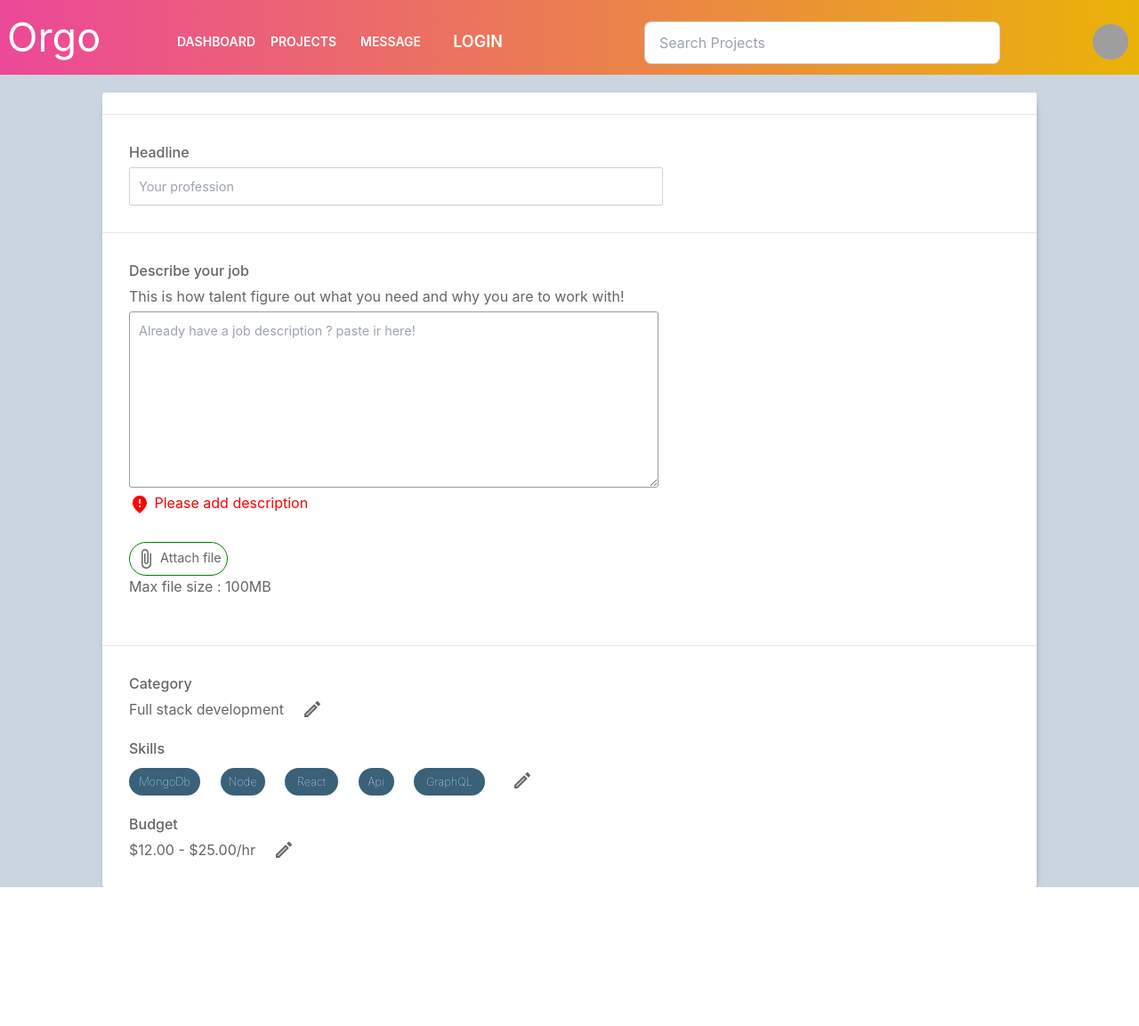
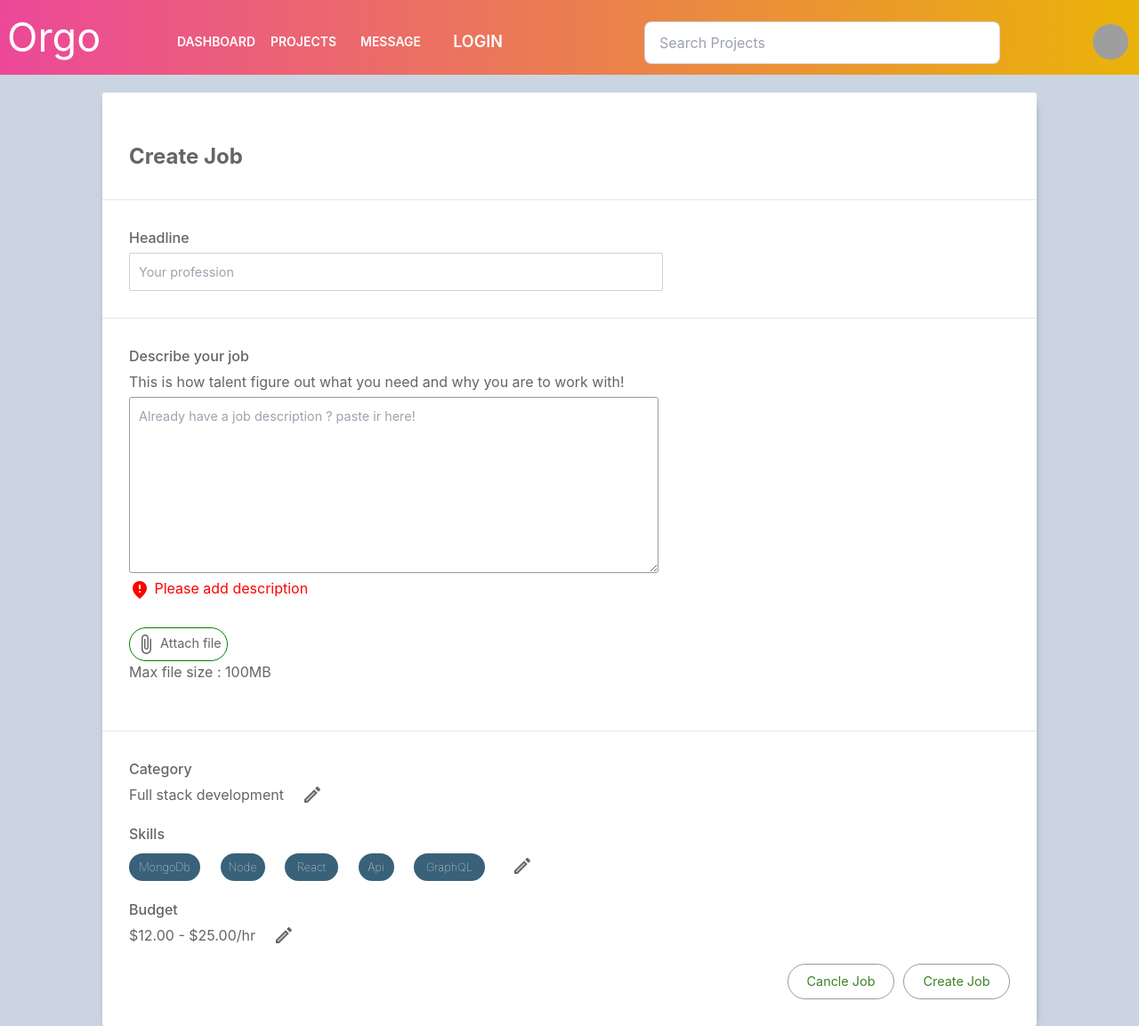
Before and after one commit to MuhammadKhan3/Orgo, a React (Create React App) app in the folder frontend/: page /createprofile in a window 1280 px wide. Shown: the whole page at 89% size. Before the commit the page ends 997 px from the top, so only its background shows below. Built offline with nearby package versions, Linux system fonts and the light colour scheme; grey boxes are pictures that could not be loaded.

Commit message:
create job page update 2

```diff
--- a/frontend/src/components/createProfile/CreateProfileCompo.jsx
+++ b/frontend/src/components/createProfile/CreateProfileCompo.jsx
@@ -1,6 +1,7 @@
 import React, { useState } from "react";
 import "../createProfile/create.css";
-import { TextareaAutosize } from "@mui/material";
+import {TextareaAutosize} from "@mui/material";
+import Button from "../button/Button";
 import FmdBadIcon from "@mui/icons-material/FmdBad";
 import FileUploader from "../FileUploader";
 import CreateTwoToneIcon from "@mui/icons-material/CreateTwoTone";
@@ -16,6 +17,7 @@ function CreateProfileCompo() {
   return (
     <div className="create-main-head">
       <br />
+      <h1 style={{fontSize:"1.5em", margin:"30px", fontWeight:"bold"}}>Create Job</h1>
       <hr />
       <div className="head-container1">
         <h3 style={{ fontSize: "1em", fontWeight: "500" }}>Headline</h3>
@@ -122,6 +124,10 @@ function CreateProfileCompo() {
             <CreateTwoToneIcon style={{ marginLeft: "20px" }}/>
           </div>
         </div>
+        <div style={{marginTop:"20px", width:"100%", display:"flex", justifyContent:"flex-end"}}>
+          <Button content="Cancle Job" />
+          <Button content="Create Job"/>
+        </div>
       </div>
     </div>
   );
```
